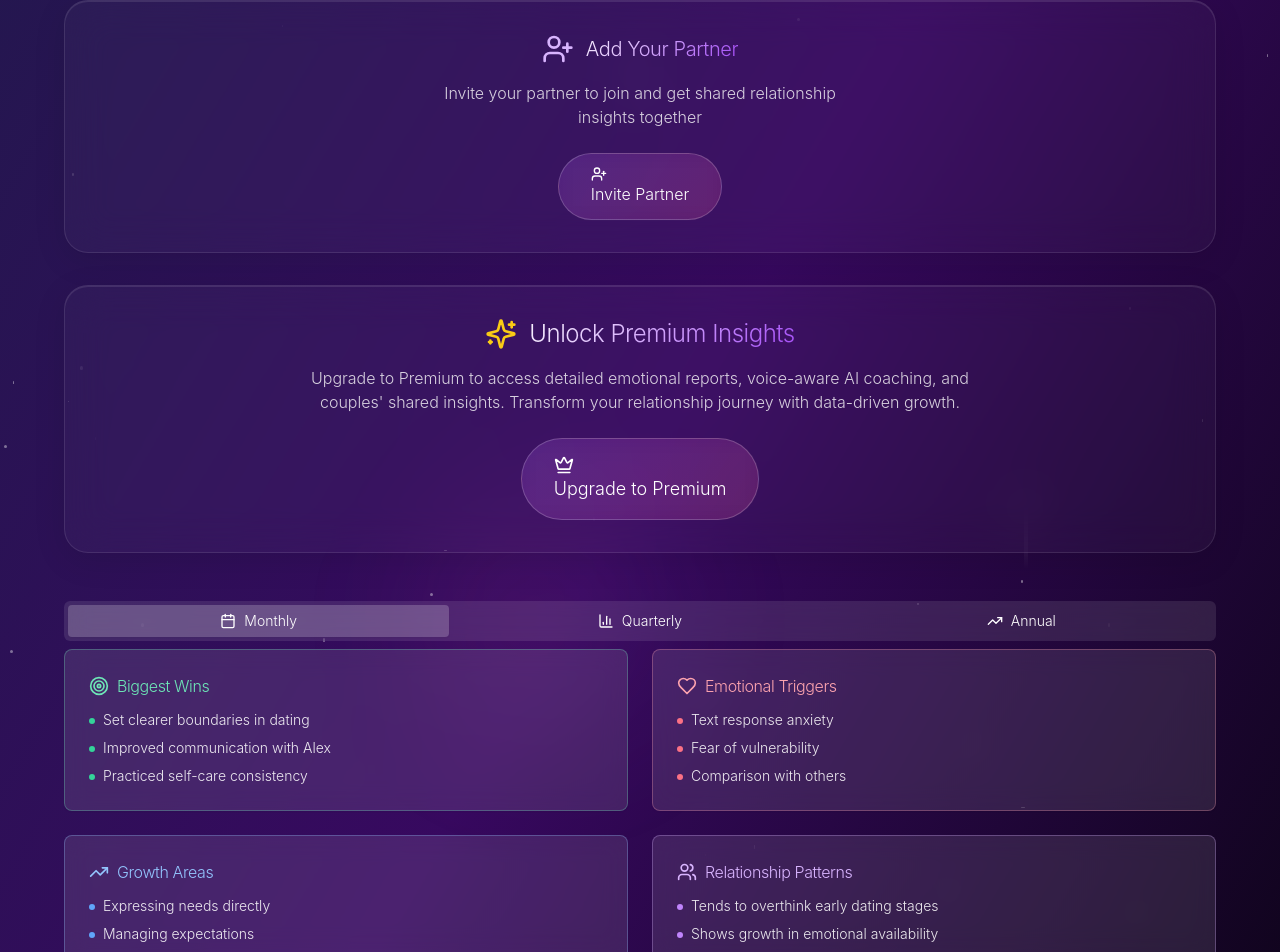
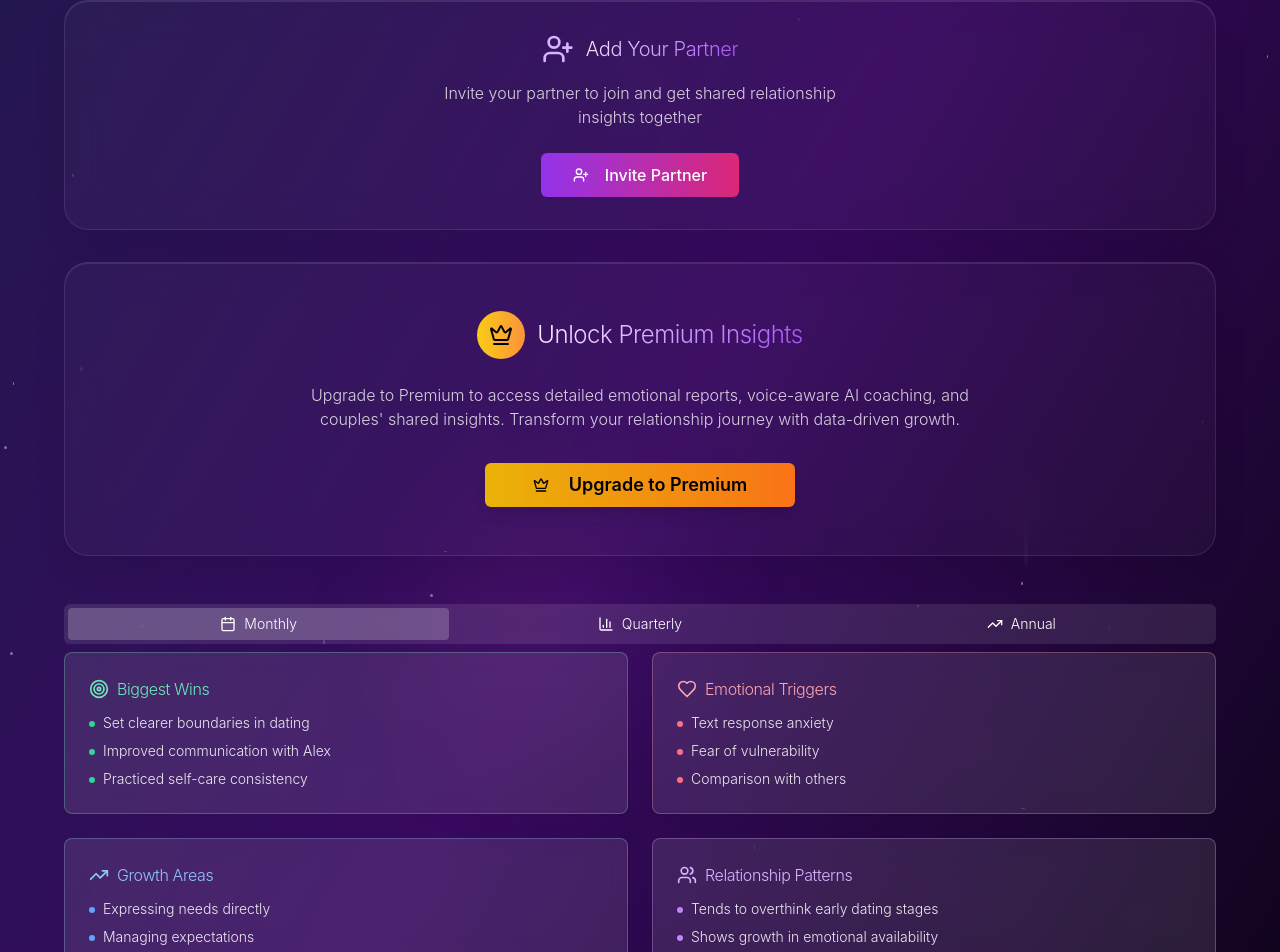
Before and after one commit to nikitapatel97/audra-66, a React (Vite) app: page / in a window 1280 px wide. Shown: the part 5620-6572 px from the top of the page. Built offline with nearby package versions, Linux system fonts and the light colour scheme; a web font is replaced by a local one.

Commit message:
Fix: Re-align Premium buttons
Re-align "Invite Partner" and "Upgrade to Premium" buttons on the Premium Dashboard.

```diff
--- a/src/components/PremiumDashboard.tsx
+++ b/src/components/PremiumDashboard.tsx
@@ -1,5 +1,5 @@
 
-import { useState } from "react";
+import React, { useState } from "react";
 import { Button } from "@/components/ui/button";
 import { Card, CardContent, CardHeader, CardTitle } from "@/components/ui/card";
 import { Badge } from "@/components/ui/badge";
@@ -153,8 +153,8 @@ export const PremiumDashboard = () => {
             </div>
           </div>
 
-          {/* Add Someone Feature */}
-          <div className="glass-card p-6 md:p-8 text-center mb-8">
+          {/* Add Someone Feature - Improved */}
+          <div className="glass-card p-6 md:p-8 text-center mb-8 border border-purple-500/30">
             <div className="flex items-center justify-center gap-3 mb-4">
               <UserPlus className="w-6 h-6 md:w-8 md:h-8 text-purple-300" />
               <h3 className="text-lg md:text-xl font-light text-white cosmic-title">Add Your Partner</h3>
@@ -163,28 +163,36 @@ export const PremiumDashboard = () => {
               Invite your partner to join and get shared relationship insights together
             </p>
             <div className="flex justify-center">
-              <button className="cosmic-button px-8 py-3 font-light">
+              <Button
+                className="bg-gradient-to-r from-purple-600 to-pink-600 hover:from-purple-700 hover:to-pink-700 text-white border-0 px-8 py-3 text-sm md:text-base font-medium transition-all duration-300 hover:scale-105"
+                size="lg"
+              >
                 <UserPlus className="w-4 h-4 mr-2" />
                 Invite Partner
-              </button>
+              </Button>
             </div>
           </div>
 
-          {/* Upgrade Prompt */}
-          <div className="glass-card p-6 md:p-8 text-center">
-            <div className="flex items-center justify-center gap-3 mb-4">
-              <Sparkles className="w-6 h-6 md:w-8 md:h-8 text-yellow-400" />
+          {/* Upgrade Prompt - Enhanced */}
+          <div className="glass-card p-8 md:p-12 text-center border border-yellow-400/30 bg-gradient-to-br from-purple-900/30 to-pink-900/30">
+            <div className="flex items-center justify-center gap-3 mb-6">
+              <div className="w-12 h-12 rounded-full bg-gradient-to-r from-yellow-400 to-orange-400 flex items-center justify-center">
+                <Crown className="w-6 h-6 text-black" />
+              </div>
               <h3 className="text-xl md:text-2xl font-light text-white cosmic-title">Unlock Premium Insights</h3>
             </div>
-            <p className="text-sm md:text-base text-white/80 mb-6 max-w-2xl mx-auto font-light leading-relaxed">
+            <p className="text-sm md:text-base text-white/80 mb-8 max-w-2xl mx-auto font-light leading-relaxed">
               Upgrade to Premium to access detailed emotional reports, voice-aware AI coaching,
               and couples' shared insights. Transform your relationship journey with data-driven growth.
             </p>
             <div className="flex justify-center">
-              <button className="cosmic-button px-8 py-4 text-lg font-light">
-                <Crown className="w-5 h-5 mr-2" />
+              <Button
+                className="bg-gradient-to-r from-yellow-500 to-orange-500 hover:from-yellow-600 hover:to-orange-600 text-black border-0 px-12 py-4 text-lg font-semibold transition-all duration-300 hover:scale-105 shadow-lg hover:shadow-xl"
+                size="lg"
+              >
+                <Crown className="w-5 h-5 mr-3" />
                 Upgrade to Premium
-              </button>
+              </Button>
             </div>
           </div>
         </div>
```
